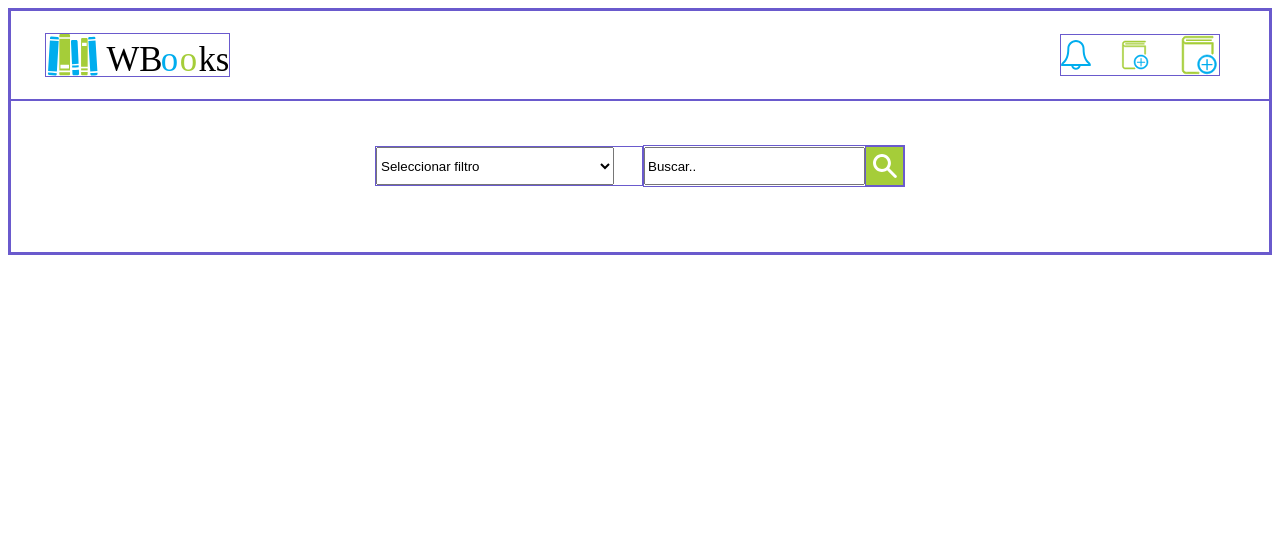
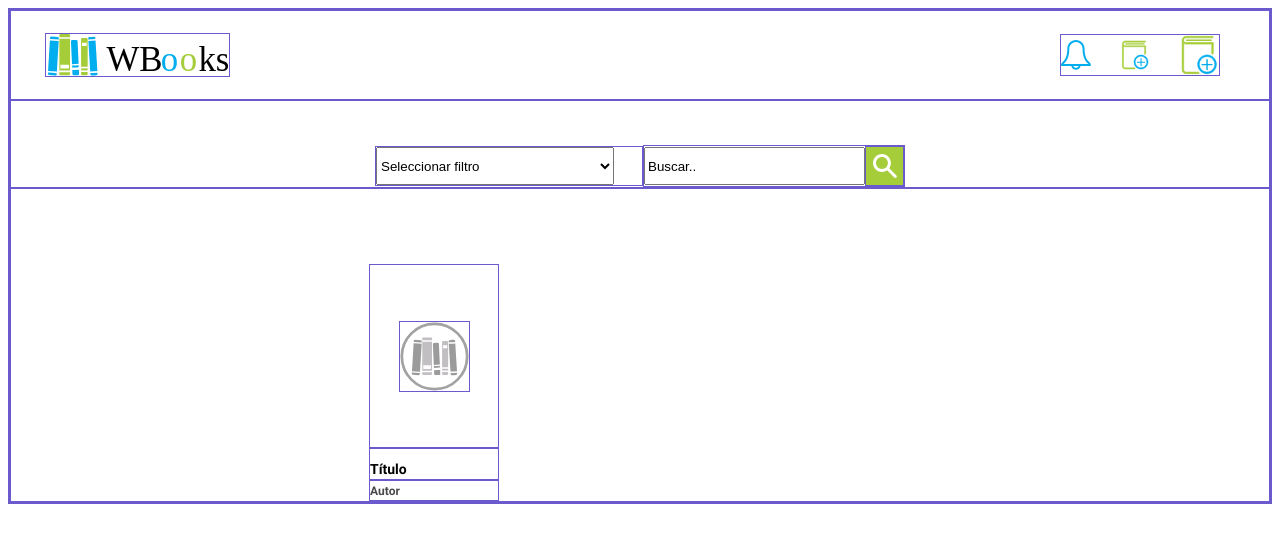
Before and after one commit to DIOLINK/react-app-WBook, a React (Create React App) app: page / in a window 1280 px wide. Shown: the top 542 px of the page. Built offline with nearby package versions, Linux system fonts and the light colour scheme.

Commit message:
loyout Book is OK!!

```diff
--- a/public/index.css
+++ b/public/index.css
@@ -1,3 +1,6 @@
+
+
+
 div{
     border: 1px slateblue solid;
 }
@@ -19,9 +22,7 @@ div{
 }
 
 #saerch{
-
     padding-top: 44px;
-    padding-bottom: 65px;
 
     display: flex;
      justify-content: center;
@@ -53,3 +54,50 @@ div{
     align-items: center;
     justify-content: center;
 }
+
+#book{
+    padding-top: 75px;
+    padding-left: 358px;
+    padding-right: 357px;
+}
+#imgBook, #title, #author{
+    width: 128px;
+}
+#imgBook{
+    height: 182px;
+
+    display: flex;
+    align-items: center;
+    justify-content: center;
+}
+#imgBookIn{
+    height: 69px;
+    width: 69px;
+}
+#title{
+    padding-top: 11px;
+    height: 19px;
+
+}
+#author{
+    height: 19px;
+}
+@font-face{
+    font-family:'DroidSans-Bold';
+    src: url(./tools/DroidSans-Bold.ttf);
+}
+#lbTitle{
+    font-family: 'DroidSans-Bold';
+    font-size:14px;
+    color:#000000;
+    letter-spacing:0px;
+    line-height:19px;
+    text-align:center;
+}
+#lbAuthor{
+    font-family: 'DroidSans-Bold';
+    font-size:12px;
+    color:#4a4a4a;
+    letter-spacing:0px;
+    line-height:19px;
+}
--- a/src/App.js
+++ b/src/App.js
@@ -12,6 +12,8 @@ class App extends Component {
 
              <SearchBar />
 
+             <Books />
+
          </div>
         )
     }
--- a/src/pages/book/loyout.js
+++ b/src/pages/book/loyout.js
@@ -1,12 +1,22 @@
 import React, {Component} from 'react';
+
+import Default_book from '../images/default_book.svg';
 
 class Book extends Component {
     render(){
         return(
             <div id="book" >
-                <div></div>
-                <div></div>
-                <div></div>
+                <div id="imgBook" >
+                    <div id="imgBookIn" >
+                    <img src={Default_book} height="69px" width="69px" />
+                    </div>
+                </div>
+                <div id="title" >
+                    <label id="lbTitle" >Título</label>
+                </div>
+                <div id="author" >
+                    <label id="lbAuthor" >Autor</label>
+                </div>
             </div>
         )
     }
```
Also changed, not shown: public/tools/DroidSans-Bold.ttf (added).
